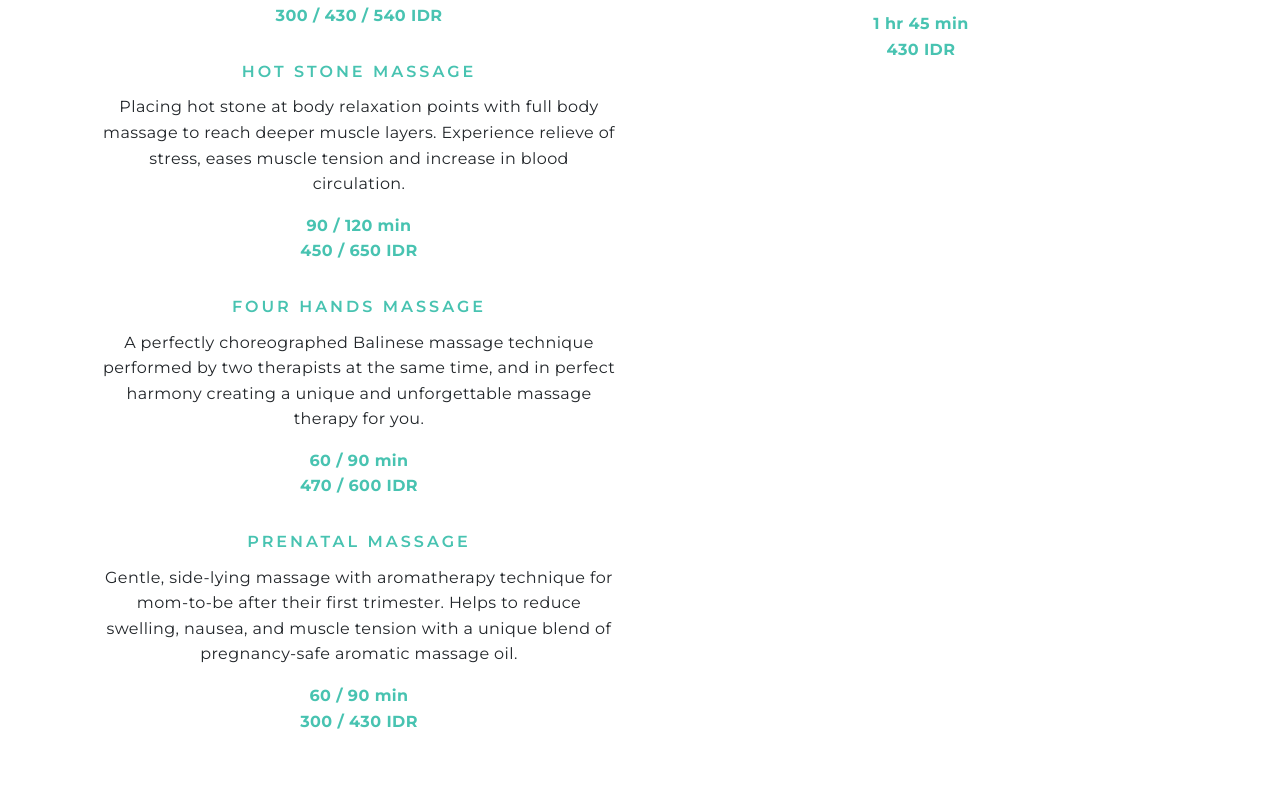
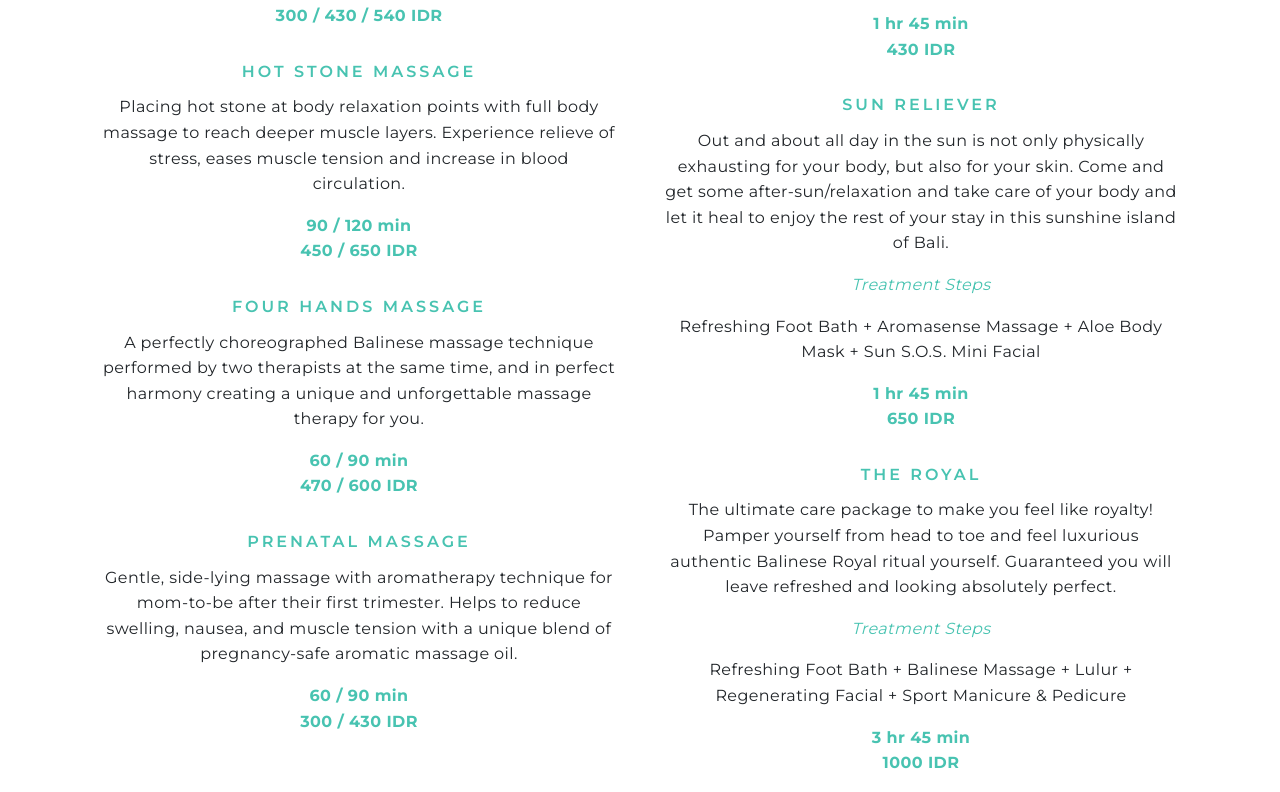
Before and after one commit to aldipee/redayspa, a Next.js app: page /treatment-menu in a window 1280 px wide. Shown: the part 1708-2500 px from the top of the page. Built offline with nearby package versions, Linux system fonts and the light colour scheme.

Commit message:
new packages

```diff
--- a/pages/treatment-menu.js
+++ b/pages/treatment-menu.js
@@ -104,29 +104,6 @@ export default function Home() {
                           Essential oil options:
                         </p>
                         <p>Energize / Detox / Wellbeing / Tranquility</p>
-                        {/* <p className='italic green'>Wellbeing & Balance</p>
-                        <p>
-                          Relax and heal with our beautiful blend of Wellbeing oil. Allow the fragrance to induce calm
-                          and to help your body surrender to an invigorating combination of Balinese, Reiki and
-                          Aromatherapy techniques.
-                        </p>
-                      </div>
-                      <div className='text-center mb30'>
-                        <p className='italic green'>Energize & Reboot</p>
-                        <p>
-                          Experience our signature massage and allow yourself to slip into oblivion while your stress
-                          melts under a warm coat of Vetiver infused blended oil. A full body massage, employing
-                          aromatherapy technique, is a truly tranquil experience for those who need a break from their
-                          busy life, or a long day of travelling.
-                        </p>
-                      </div>
-                      <div className='text-center mb30'>
-                        <p className='italic green'>Detoxify & Recharge</p>
-                        <p>
-                          Using our unique blend of Detoxifying oil, this therapeutic experience, in the form of an
-                          Aromatherapy massage, applies pressure point massage techniques to relax and to revitalize
-                          your body.
-                        </p> */}
                         <p className='font-bold green'>
                           60 / 90 / 120 min
                           <br />
@@ -236,6 +213,36 @@ export default function Home() {
                           1 hr 45 min
                           <br />
                           430 IDR
+                        </p>
+                      </div>
+                      <div className='text-center mb30'>
+                        <div className='sm-heading'>SUN RELIEVER</div>
+                        <p>
+                          Out and about all day in the sun is not only physically exhausting for your body, but also for your skin. Come and get some after-sun/relaxation and take care of your body and let it heal to enjoy the rest of your stay in this sunshine island of Bali.
+                        </p>
+                        <p className='italic green'>Treatment Steps</p>
+                        <p>
+                          Refreshing Foot Bath + Aromasense Massage + Aloe Body Mask + Sun S.O.S. Mini Facial
+                        </p>
+                        <p className='font-bold green'>
+                          1 hr 45 min
+                          <br />
+                          650 IDR
+                        </p>
+                      </div>
+                      <div className='text-center mb30'>
+                        <div className='sm-heading'>THE ROYAL</div>
+                        <p>
+                          The ultimate care package to make you feel like royalty! Pamper yourself from head to toe and feel luxurious authentic Balinese Royal ritual yourself. Guaranteed you will leave refreshed and looking absolutely perfect.
+                        </p>
+                        <p className='italic green'>Treatment Steps</p>
+                        <p>
+                          Refreshing Foot Bath + Balinese Massage + Lulur + Regenerating Facial + Sport Manicure & Pedicure
+                        </p>
+                        <p className='font-bold green'>
+                          3 hr 45 min
+                          <br />
+                          1000 IDR
                         </p>
                       </div>
                     </div>
```
